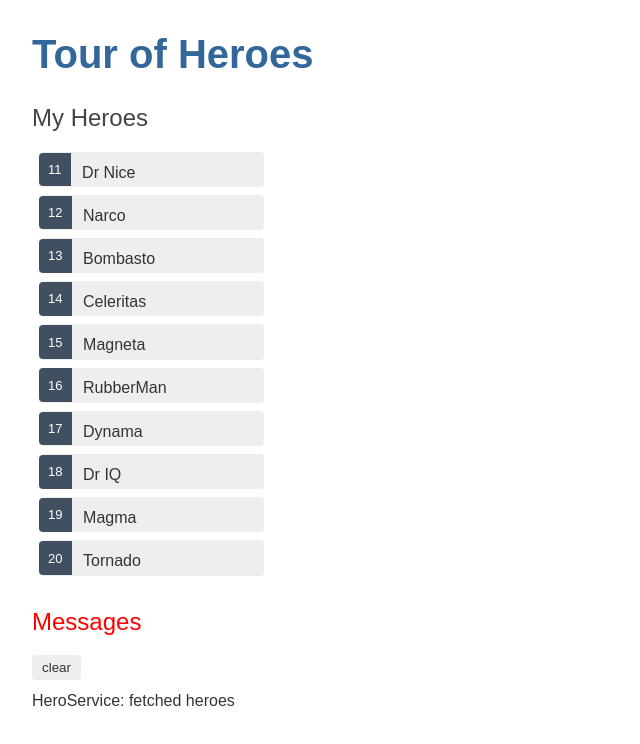
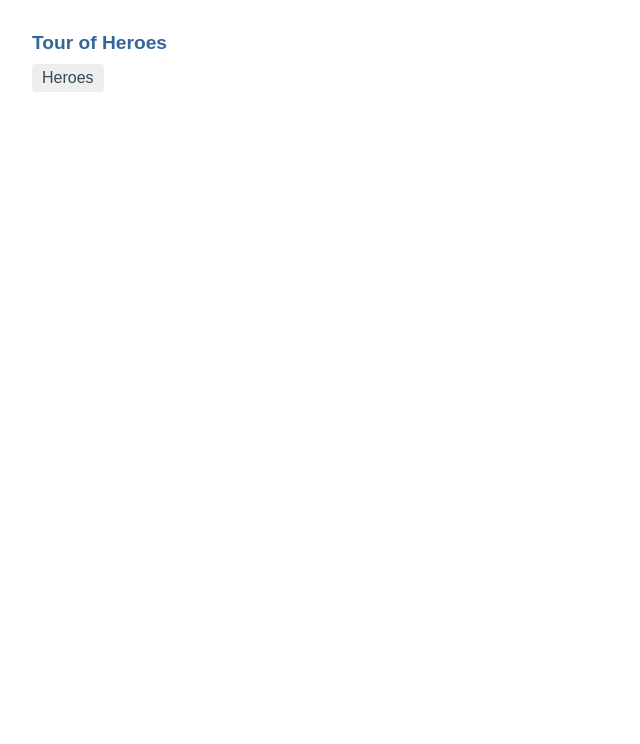
Before and after one commit to caroline4790/angular_practice, an Angular app in the folder angular_practice/angular-tour-of-heroes/: page / in a window 1280 px wide. Shown: the top 744 px of the page, without its empty margins (0-640 px from the left). Built offline with nearby package versions, Linux system fonts and the light colour scheme.

Commit message:
add hero detail, fix import bug

```diff
--- a/angular_practice/angular-tour-of-heroes/src/app/app-routing.module.ts
+++ b/angular_practice/angular-tour-of-heroes/src/app/app-routing.module.ts
@@ -1,11 +1,23 @@
-import { NgModule } from '@angular/core';
-import { Routes, RouterModule } from '@angular/router';
+// import { NgModule } from "@angular/core";
+// import { Routes, RouterModule } from "@angular/router";
+// import { HeroesComponent } from "./heroes/heroes.component";
 
+// const routes: Routes = [{ path: "heroes", component: HeroesComponent }];
 
-const routes: Routes = [];
+// @NgModule({
+//   imports: [RouterModule.forRoot(routes)],
+//   exports: [RouterModule],
+// })
+// export class AppRoutingModule {}
+
+import { NgModule } from "@angular/core";
+import { RouterModule, Routes } from "@angular/router";
+import { HeroesComponent } from "./heroes/heroes.component";
+
+const routes: Routes = [{ path: "heroes", component: HeroesComponent }];
 
 @NgModule({
   imports: [RouterModule.forRoot(routes)],
-  exports: [RouterModule]
+  exports: [RouterModule],
 })
-export class AppRoutingModule { }
+export class AppRoutingModule {}
--- a/angular_practice/angular-tour-of-heroes/src/app/app.component.css
+++ b/angular_practice/angular-tour-of-heroes/src/app/app.component.css
@@ -0,0 +1,35 @@
+/* AppComponent's private CSS styles */
+
+h1 {
+    font-size: 1.2em;
+    margin-bottom: 0;
+}
+
+h2 {
+    font-size: 2em;
+    margin-top: 0;
+    padding-top: 0;
+}
+
+nav a {
+    padding: 5px 10px;
+    text-decoration: none;
+    margin-top: 10px;
+    display: inline-block;
+    background-color: #eee;
+    border-radius: 4px;
+}
+
+nav a:visited,
+a:link {
+    color: #334953;
+}
+
+nav a:hover {
+    color: #039be5;
+    background-color: #cfd8dc;
+}
+
+nav a.active {
+    color: #039be5;
+}
--- a/angular_practice/angular-tour-of-heroes/src/app/app.component.html
+++ b/angular_practice/angular-tour-of-heroes/src/app/app.component.html
@@ -1,3 +1,7 @@
 <h1>{{title}}</h1>
-<app-heroes></app-heroes>
+<!-- <app-heroes></app-heroes> -->
+<nav>
+    <a routerLink="/heroes">Heroes</a>
+</nav>
+<router-outlet></router-outlet>
 <app-messages></app-messages>
--- a/angular_practice/angular-tour-of-heroes/src/app/hero-detail/hero-detail.component.css
+++ b/angular_practice/angular-tour-of-heroes/src/app/hero-detail/hero-detail.component.css
@@ -0,0 +1,35 @@
+/* HeroDetailComponent's private CSS styles */
+
+label {
+    display: inline-block;
+    width: 3em;
+    margin: .5em 0;
+    color: #607D8B;
+    font-weight: bold;
+}
+
+input {
+    height: 2em;
+    font-size: 1em;
+    padding-left: .4em;
+}
+
+button {
+    margin-top: 20px;
+    font-family: Arial;
+    background-color: #eee;
+    border: none;
+    padding: 5px 10px;
+    border-radius: 4px;
+    cursor: pointer;
+}
+
+button:hover {
+    background-color: #cfd8dc;
+}
+
+button:disabled {
+    background-color: #eee;
+    color: #ccc;
+    cursor: auto;
+}
--- a/angular_practice/angular-tour-of-heroes/src/app/heroes/heroes.component.css
+++ b/angular_practice/angular-tour-of-heroes/src/app/heroes/heroes.component.css
@@ -8,30 +8,31 @@
 }
 
 .heroes li {
+    position: relative;
     cursor: pointer;
-    position: relative;
-    left: 0;
-    background-color: #eee;
-    margin: 0.5em;
-    padding: 0.3em 0;
+    background-color: #EEE;
+    margin: .5em;
+    padding: .3em 0;
     height: 1.6em;
     border-radius: 4px;
 }
 
 .heroes li:hover {
-    color: #607d8b;
-    background-color: #ddd;
-    left: 0.1em;
+    color: #607D8B;
+    background-color: #DDD;
+    left: .1em;
 }
 
-.heroes li.selected {
-    background-color: #cfd8dc;
-    color: white;
+.heroes a {
+    color: #333;
+    text-decoration: none;
+    position: relative;
+    display: block;
+    width: 250px;
 }
 
-.heroes li.selected:hover {
-    background-color: #bbd8dc;
-    color: white;
+.heroes a:hover {
+    color: #607D8B;
 }
 
 .heroes .badge {
@@ -45,6 +46,8 @@
     left: -1px;
     top: -4px;
     height: 1.8em;
-    margin-right: 0.8em;
+    min-width: 16px;
+    text-align: right;
+    margin-right: .8em;
     border-radius: 4px 0 0 4px;
 }
```
